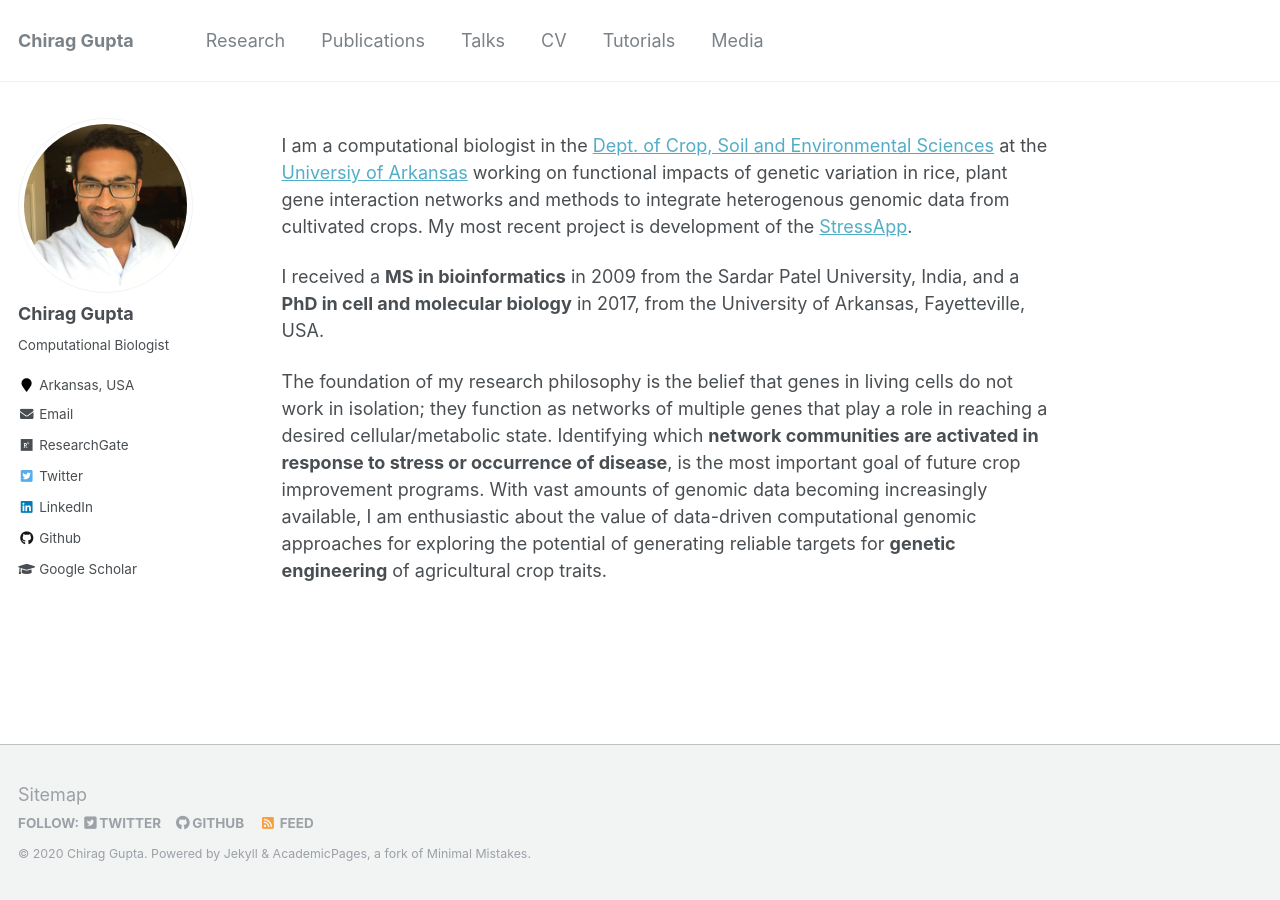
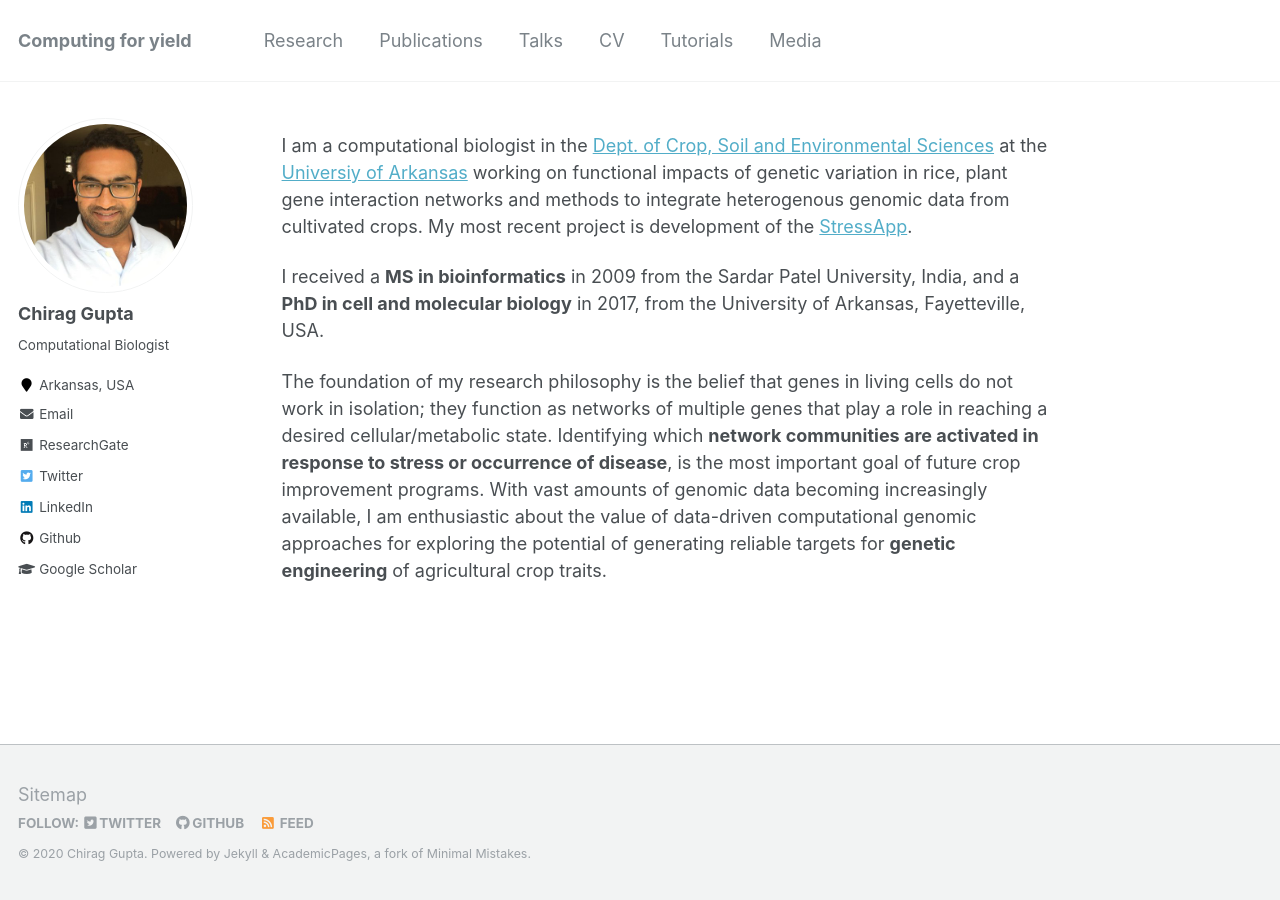
Before and after one commit to cngupta/cngupta.github.io, a Jekyll site: the page built from _pages/about.md, in a window 1280 px wide. Built offline with Jekyll 4.4.1, drawn with Linux system fonts in a browser that asks for light colours.

Commit message:
edit title

```diff
--- a/_config.yml
+++ b/_config.yml
@@ -6,12 +6,9 @@
 # `jekyll serve`. If you change this file, please restart the server process.
 
 
-#build settings
-theme: Midnight
-
 # Site Settings
 locale                   : "en-US"
-title                    : "Chirag Gupta"
+title                    : "Computing for yield"
 title_separator          : "-"
 name                     : "Chirag Gupta"
 description              : "computational biologist"
```
